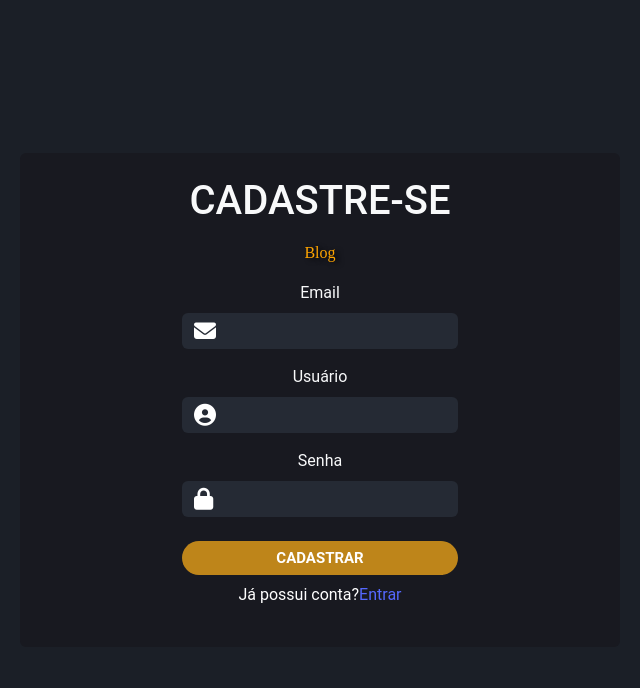
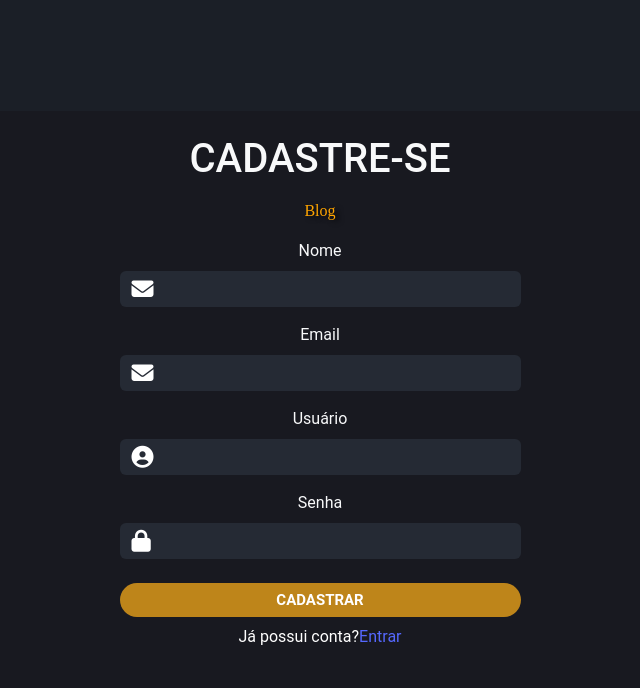
Before and after one commit to hannagabyy/blogproject, a PHP site: page /public/cadastrar.php in a window 1280 px wide. Shown: the top 688 px of the page, without its empty margins (320-960 px from the left). Run offline with PHP 8.4, Linux system fonts and the light colour scheme; some libraries are stand-ins or nearby versions; some web fonts are replaced.

Commit message:
fix:nome não era cadastrado, e arrumando layout de cadastrar

```diff
--- a/controller/ajax_controllers/cadastrar.controller.php
+++ b/controller/ajax_controllers/cadastrar.controller.php
@@ -2,6 +2,7 @@
 require_once(__DIR__."/../../includes.php");
 require_once(__DIR__."/../../Daofactory/usuarios.php");
 
+$nome = filter_input(INPUT_POST, 'nome', FILTER_SANITIZE_SPECIAL_CHARS);
 $email = filter_input(INPUT_POST, 'email', FILTER_VALIDATE_EMAIL);
 $usuario = filter_input(INPUT_POST, 'usuario', FILTER_SANITIZE_SPECIAL_CHARS);
 $senha =  filter_input(INPUT_POST, 'senha', FILTER_SANITIZE_SPECIAL_CHARS);
@@ -9,8 +10,8 @@ $senha =  filter_input(INPUT_POST, 'senha', FILTER_SANITIZE_SPECIAL_CHARS);
 
 //cadastra o novo usuario
 $resultado = false;
-if(!is_null($email) && !is_null($usuario) && !is_null($senha)){
-  $resultado = Usuarios::insertUsuarios($email, $usuario, password_hash($senha,PASSWORD_DEFAULT));
+if(isset($nome, $email, $usuario, $senha) && !empty($nome) && !empty($email) && !empty($usuario) && !empty($senha)){
+  $resultado = Usuarios::insertUsuarios($nome, $email, $usuario, password_hash($senha,PASSWORD_DEFAULT));
 }
 
 echo $resultado;
--- a/javascript/ajax.js
+++ b/javascript/ajax.js
@@ -115,7 +115,7 @@ if (formularioCadastrar){
 
         xhttp.open("POST", "../controller/ajax_controllers/cadastrar.controller.php");
         xhttp.setRequestHeader("Content-type", "application/x-www-form-urlencoded");
-        xhttp.send(`email=${formulario['email']}&usuario=${formulario['usuario']}&senha=${formulario['senha']}`);
+        xhttp.send(`nome=${formulario['nome']}&email=${formulario['email']}&usuario=${formulario['usuario']}&senha=${formulario['senha']}`);
 
     });
 }
--- a/style/login.css
+++ b/style/login.css
@@ -1,4 +1,4 @@
-.formulario-login {
+.formulario-login, .formulario-cadastro {
     background-color: var(--bg-form);
 }
 .form-control{
@@ -28,7 +28,7 @@ input{
     outline: none;
 }
 
-#usuario, #senha,#email{
+#usuario, #senha,#email, #nome{
     width: 15rem;
 }
 .btn-submit{
@@ -75,17 +75,21 @@ input{
         max-width: 600px;
         min-width: 400px;
     }
+    .formulario-cadastro{
+        width: 75%;
+        max-width: 850px;
+        min-width: 400px;
+    }
 
  }
 @media screen and (max-width:480px){
 
-    .formulario-login{
+    .formulario-login, .formulario-cadastro{
         margin: 0.5rem;
     }
-    #usuario, #senha,#email,.btn-submit{
+    #usuario, #senha,#email, #nome,.btn-submit{
         width: 100%  !important;
     }
 
 
-
  }
--- a/views/cadastrar.view.php
+++ b/views/cadastrar.view.php
@@ -13,9 +13,18 @@
 
     <body>
         <main class="w-100 h-100 d-flex align-items-center justify-content-center">
-            <form id="formularioCadastrar" class="formulario-login p-4 rounded" method="post">
+            <form id="formularioCadastrar" class="formulario-cadastro p-4 rounded" method="post">
                 <h1 class="text-center mb-3 text-light">CADASTRE-SE</h1>
                 <p class="text-logo text-center">Blog</p>
+
+                <div id="nome" class="mb-3 w-50 mx-auto">
+                    <label for="inputNome" class="form-label text-light fs-6">Nome</label>
+                    <div class="input-group">
+                        <span class="input-group-text" style="background-color:#252A34;" id="basic-addon1"><i class="fa-solid fa-envelope" style="color: white;"></i></span>
+                        <input type="text" class="form-control" name="nome" required/>
+                    </div>
+                </div>
+
                 <div id="email" class="mb-3 w-50 mx-auto">
                     <label for="inputEmail" class="form-label text-light fs-6">Email</label>
                     <div class="input-group">
```
Also changed, not shown: Daofactory/usuarios.php (+4 -3 lines).
